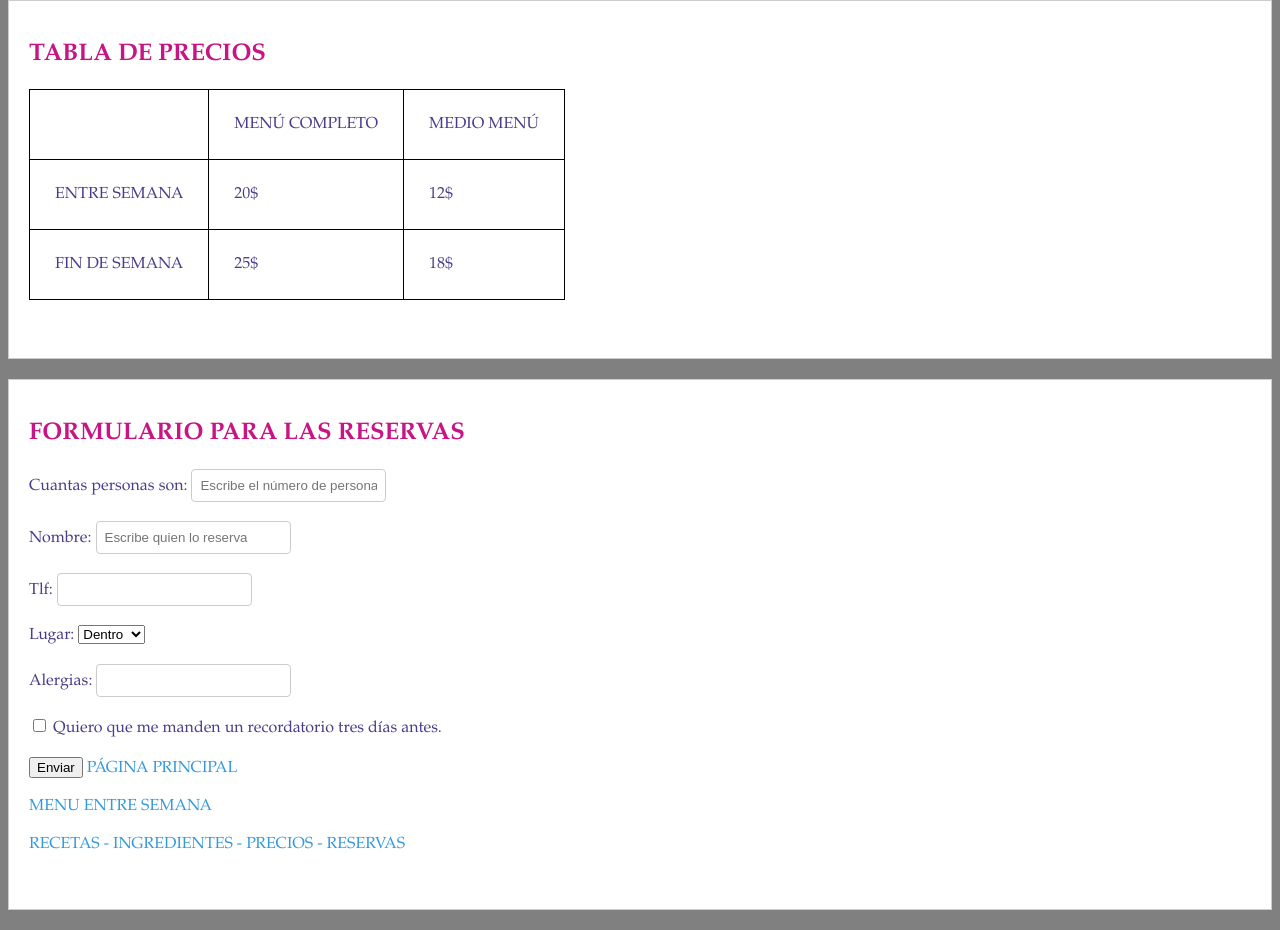
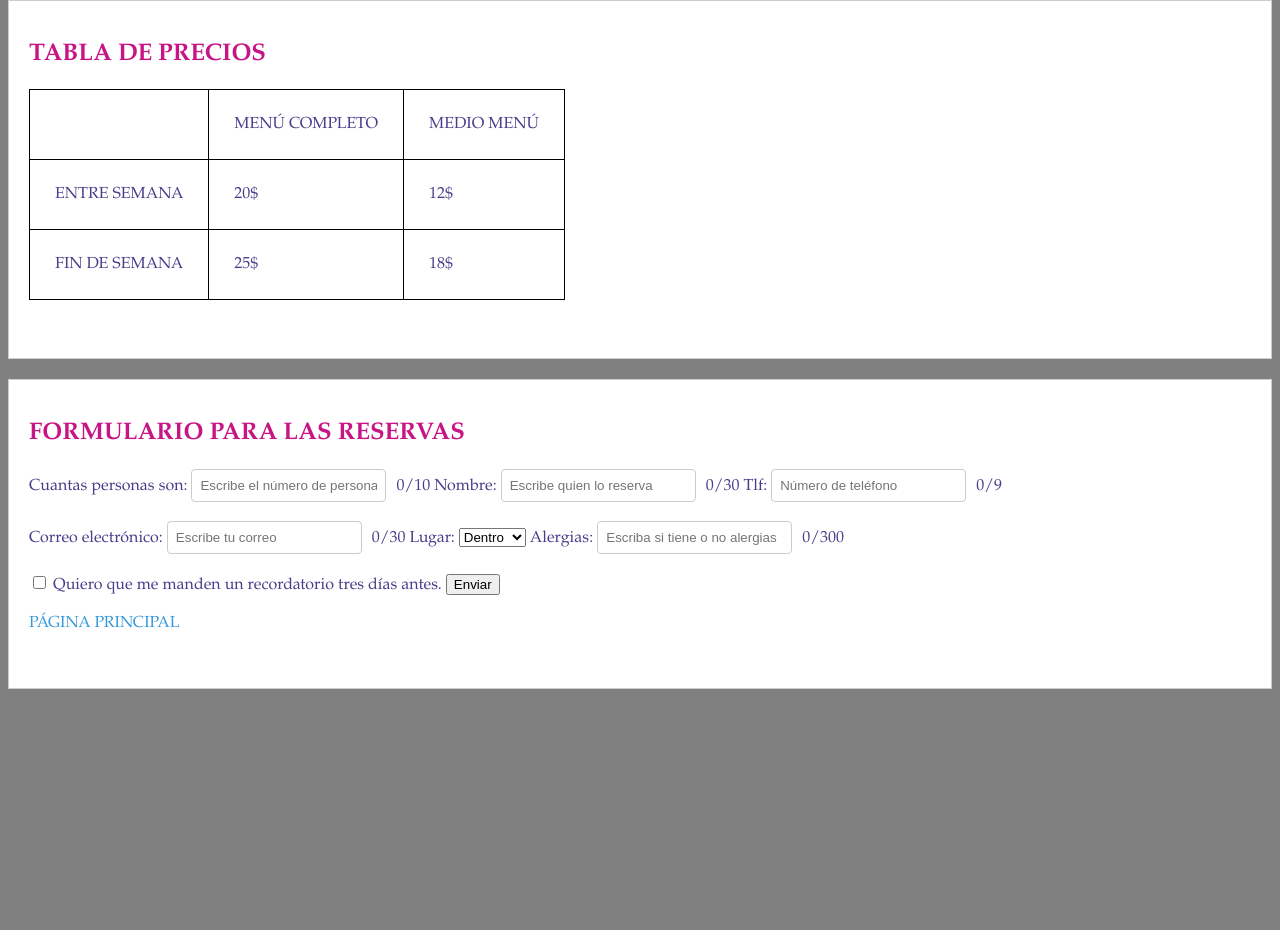
Before and after one commit to irene12102006/rest, a plain HTML site: page pag2.html in a window 1280 px wide. Shown: the part 1441-2371 px from the top of the page. After the commit the page ends 2196 px from the top, so only its background shows below. Drawn offline with Linux system fonts and the light colour scheme.

Commit message:
Update pag2.html

```diff
--- a/pag2.html
+++ b/pag2.html
@@ -56,7 +56,6 @@ input[type="text"], input[type="email"] {
 </head>
    <div class="post">
 <h2>NUESTRAS RECETAS </h2>
-
 <A href="https://www.youtube.com/watch?v=7LxhPlDqCOo">COCIDO </A></blockquote>
 <br></br>
 <A href="https://www.youtube.com/watch?v=a_3_0rHeFjk">PAELLA </A></blockquote>
@@ -188,42 +187,54 @@ input[type="text"], input[type="email"] {
 <br></br>
  </div>
 
-<html>
-<head>
-  <link rel="stylesheet" type="text/css" href="styles.css">
-</head>
+<div class="post">
+<h2> FORMULARIO PARA LAS RESERVAS</h2>
 <body>
-  <div class="post">
-    <h2>FORMULARIO PARA LAS RESERVAS</h2>
-    <form onsubmit="enviarFormulario(); return false;">
+  <form>
     Cuantas personas son:
     <input type="text" placeholder="Escribe el número de personas" maxlength="10">
-      <br><br>
     Nombre:
     <input type="text" placeholder="Escribe quien lo reserva" maxlength="30">
-      <br><br>
     Tlf:
-      <input type="text" placeholder="">
-      <br><br>
+    <input type="text" placeholder="Número de teléfono" maxlength="9">
+    <br></br>
+    Correo electrónico:
+    <input type="text" placeholder="Escribe tu correo" maxlength="30">
+
 Lugar:
     <select name=""id="">
       <option value="Dentro">Dentro</option>
       <option value="Terraza">Terraza</option>
     </select>
-      <br><br>
     Alergias:
-      <input type="text" maxlength="300">
-      <br><br>
+    <input type="text" placeholder="Escriba si tiene o no alergias" maxlength="300">
+    <br></br>
     <input type="checkbox" name=""id=""> Quiero que me manden un recordatorio tres días antes.
-      <br><br>
     <button class="btn success">Enviar</button>
-      <A href="index.html">PÁGINA PRINCIPAL </A></blockquote>
   <br></br>
-      <A href="pag1.html">MENU ENTRE SEMANA </A></blockquote>
+  <A href="index.html">PÁGINA PRINCIPAL </A>
   <br></br>
-       <A href="pag2.html">RECETAS - INGREDIENTES - PRECIOS - RESERVAS </A></blockquote>
+</body>
+   </div>
  <br></br>
-    </form>
-  </div>
+<html>
+<head>
+  <link rel="stylesheet" type="text/css" href="styles.css">
+</head>
+ <html>
+    <body>
+      <script>
+
+  const camposTexto = document.querySelectorAll('input[type="text"]');
+    camposTexto.forEach(input => {
+      const contador = document.createElement('span');
+      contador.textContent = `0/${input.maxLength}`;
+      contador.style.marginLeft = '10px';
+      input.parentNode.insertBefore(contador, input.nextSibling);
+      input.addEventListener('input', () => {
+        contador.textContent = `${input.value.length}/${input.maxLength}`;
+      });
+    });
+  </script>
 </body>
 </html>
```
Lines whose indentation alone changed are shown as unchanged.
